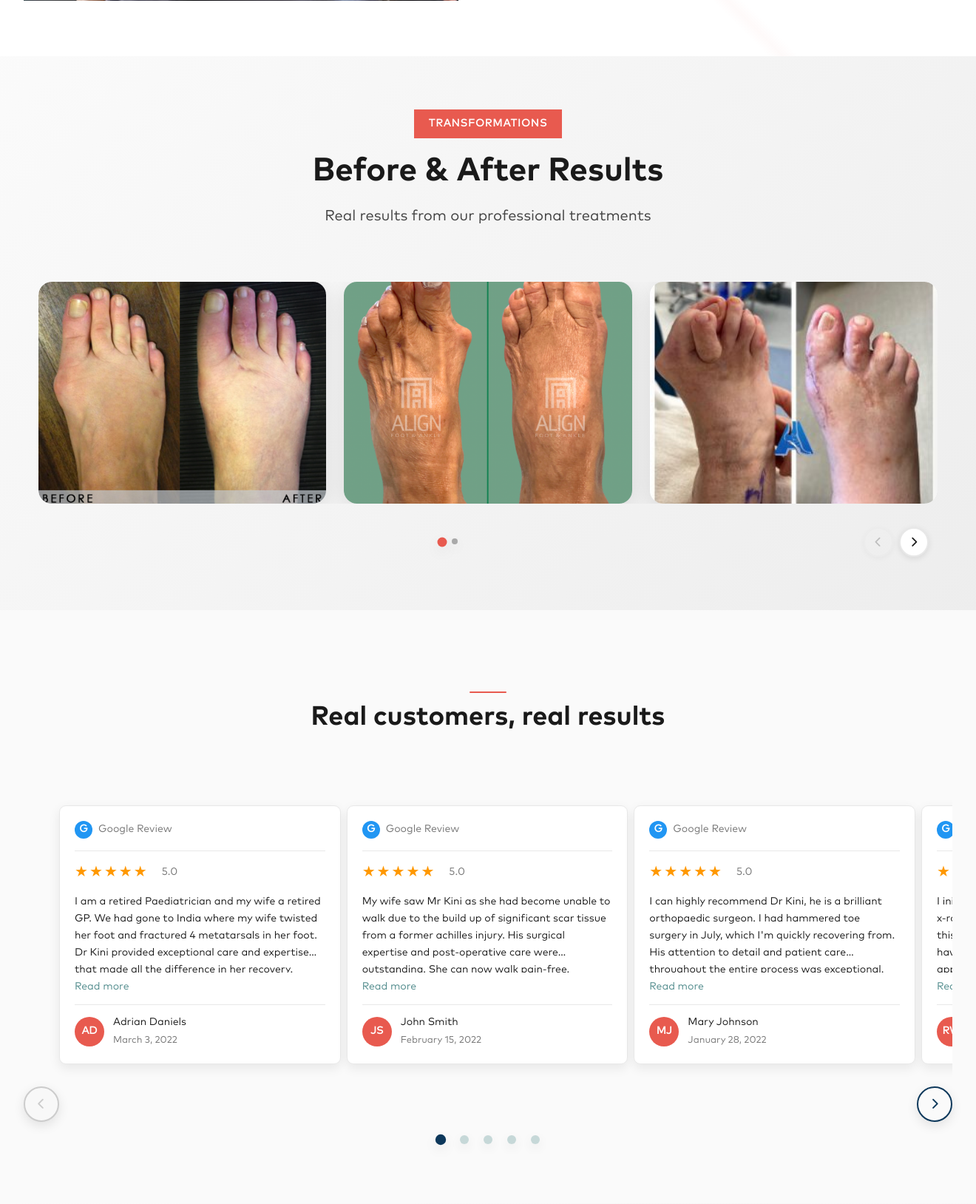
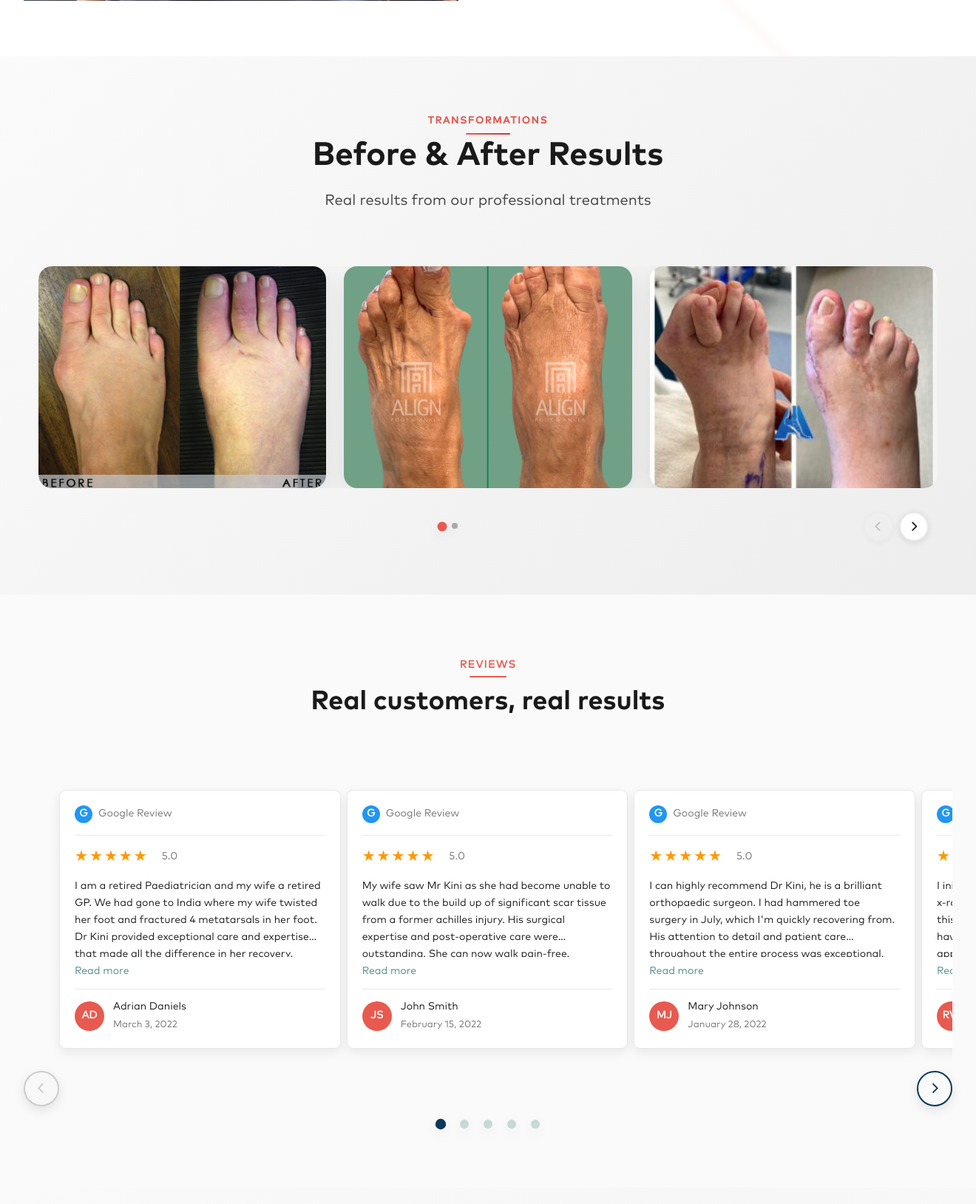
Before and after one commit to Mujammilmaldar/Footark, a PHP site: page / in a window 1320 px wide; the page is wider, and only the part inside the window is pictured. Shown: the part 1365-2993 px from the top of that part at 74% size. Run offline with PHP 8.4, Linux system fonts and the light colour scheme.

Commit message:
udpated the home page with some edits before all alotment

```diff
--- a/about.php
+++ b/about.php
@@ -304,3 +304,4 @@ document.addEventListener('DOMContentLoaded', function() {
     }
 });
 </script>
+<?php include 'includes/footer.php';?>
--- a/assets/css/hero.css
+++ b/assets/css/hero.css
@@ -438,7 +438,6 @@
     position: relative;
     animation: slideInFromBottom 0.8s ease-out 0.4s both;
 }
-
 @keyframes slideInFromBottom {
     0% {
         opacity: 0;
@@ -2243,7 +2242,6 @@
     background: linear-gradient(135deg, var(--color-primary), var(--color-primary-dark));
     background-clip: text;
     -webkit-background-clip: text;
-    -webkit-text-fill-color: transparent;
     margin-bottom: var(--spacing-sm);
     position: relative;
 }
--- a/index.php
+++ b/index.php
@@ -102,7 +102,7 @@
     <section class="treatment-results-section">
         <div class="container">
             <div class="results-header">
-                <span class="results-tag">TRANSFORMATIONS</span>
+                <span class="testimonials-tag">TRANSFORMATIONS</span>
                 <h2 class="results-title">Before & After Results</h2>
                 <p class="results-subtitle">Real results from our professional treatments</p>
             </div>
```
